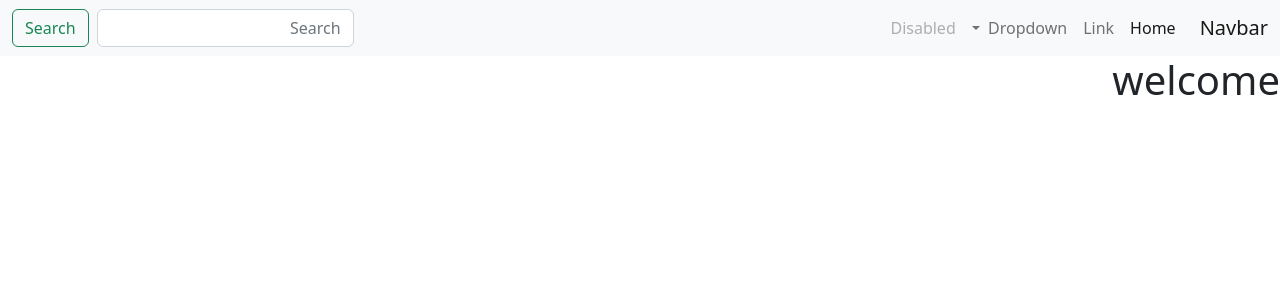
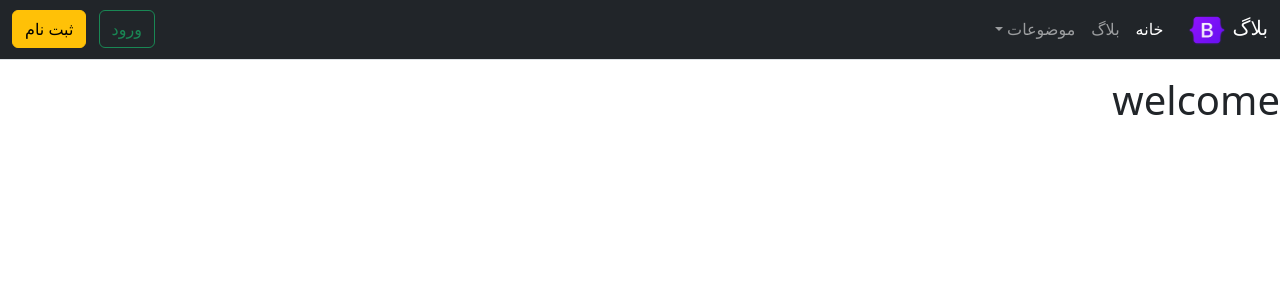
Before and after one commit to EngMjari/Django-blog, a Django app: page / in a window 1280 px wide. Shown: the top 300 px of the page. Run offline with Django 5.2, Linux system fonts and the light colour scheme; some libraries are stand-ins or nearby versions.

Commit message:
Fix Navbar

```diff
--- a/templates/components/navbar.html
+++ b/templates/components/navbar.html
@@ -1,36 +1,98 @@
-<nav class="navbar navbar-expand-lg navbar-light bg-light">
+{% load static %}
+<nav class="navbar navbar-expand-lg navbar-dark bg-dark">
   <div class="container-fluid">
-    <a class="navbar-brand" href="#">Navbar</a>
-    <button class="navbar-toggler" type="button" data-bs-toggle="collapse" data-bs-target="#navbarSupportedContent" aria-controls="navbarSupportedContent" aria-expanded="false" aria-label="Toggle navigation">
+    <a class="navbar-brand" href="{% url 'Homepage' %}">
+      بلاگ
+      <img height="32"
+           width="40"
+           src="{% static 'images/logo.png' %}"
+           alt="logo">
+    </a>
+    <button class="navbar-toggler"
+            type="button"
+            data-bs-toggle="collapse"
+            data-bs-target="#navbarSupportedContent"
+            aria-controls="navbarSupportedContent"
+            aria-expanded="false"
+            aria-label="Toggle navigation">
       <span class="navbar-toggler-icon"></span>
     </button>
     <div class="collapse navbar-collapse" id="navbarSupportedContent">
       <ul class="navbar-nav me-auto mb-2 mb-lg-0">
         <li class="nav-item">
-          <a class="nav-link active" aria-current="page" href="#">Home</a>
+          {% url 'Homepage' as url %}
+          <a class="nav-link {% if request.path == url %}active{% endif %}" aria-current="page" href="{{ url }}">خانه</a>
         </li>
         <li class="nav-item">
-          <a class="nav-link" href="#">Link</a>
+          <a class="nav-link" href="#">بلاگ</a>
         </li>
         <li class="nav-item dropdown">
-          <a class="nav-link dropdown-toggle" href="#" id="navbarDropdown" role="button" data-bs-toggle="dropdown" aria-expanded="false">
-            Dropdown
-          </a>
+          <a class="nav-link dropdown-toggle"
+             href="#"
+             id="navbarDropdown"
+             role="button"
+             data-bs-toggle="dropdown"
+             aria-expanded="false">موضوعات</a>
           <ul class="dropdown-menu" aria-labelledby="navbarDropdown">
-            <li><a class="dropdown-item" href="#">Action</a></li>
-            <li><a class="dropdown-item" href="#">Another action</a></li>
-            <li><hr class="dropdown-divider"></li>
-            <li><a class="dropdown-item" href="#">Something else here</a></li>
+            <li>
+              <a class="dropdown-item" href="#">تکنولوژی</a>
+            </li>
+            <li>
+              <a class="dropdown-item" href="#">اخبار</a>
+            </li>
+            <li>
+              <hr class="dropdown-divider">
+            </li>
+            <li>
+
+              <a class="dropdown-item" href="#">همه موضوعات</a>
+            </li>
           </ul>
         </li>
-        <li class="nav-item">
-          <a class="nav-link disabled" href="#" tabindex="-1" aria-disabled="true">Disabled</a>
-        </li>
       </ul>
-      <form class="d-flex">
-        <input class="form-control me-2" type="search" placeholder="Search" aria-label="Search">
-        <button class="btn btn-outline-success" type="submit">Search</button>
-      </form>
+      <ul class="d-flex navbar-nav">
+        {% if user.is_autenticated %}
+          <form class="col-12 col-lg-auto mb-3 mb-lg-0 me-lg-3 text-center">
+            <input type="search"
+                   class="form-control"
+                   placeholder="جست و جو ... "
+                   aria-label="Search">
+          </form>
+          <div class="dropdown text-center">
+            <a href="#"
+               class="d-block link-dark text-decoration-none dropdown-toggle"
+               id="dropdownUser1"
+               data-bs-toggle="dropdown"
+               aria-expanded="false">
+              <img src="https://github.com/mdo.png"
+                   alt="mdo"
+                   width="32"
+                   height="32"
+                   class="rounded-circle">
+            </a>
+            <ul class="dropdown-menu dropdown-menu-end text-small"
+                aria-labelledby="dropdownUser1">
+              <li>
+                <a class="dropdown-item" href="#">پست جدید</a>
+              </li>
+              <li>
+                <a class="dropdown-item" href="#">پروفایل</a>
+              </li>
+              <li>
+                <hr class="dropdown-divider">
+              </li>
+              <li>
+                <a class="dropdown-item" href="#">خروج</a>
+              </li>
+            </ul>
+          </div>
+        {% else %}
+          <div class="text-end">
+            <button type="button" class="btn btn-outline-success me-2">ورود</button>
+            <button type="button" class="btn btn-warning">ثبت نام</button>
+          </div>
+        {% endif %}
+      </ul>
     </div>
   </div>
 </nav>
--- a/templates/constant/base.html
+++ b/templates/constant/base.html
@@ -14,11 +14,14 @@
     {% endblock head %}
   </head>
   <body>
-    {% include 'components/navbar.html' %}
+    <header class="mb-3 border-bottom">
+      {% include "components/navbar.html" %}
+    </header>
     {% block body %}
     {% endblock body %}
     {% block script %}
     {% endblock script %}
+    <script src="{% static 'css/popper.min.js' %}"></script>
     <script src="{% static 'bootstrap-5.2.3-dist/js/bootstrap.min.js' %}"></script>
   </body>
 </html>
```
Also changed, not shown: static/css/popper.min.js (added), static/images/logo.png (added).
